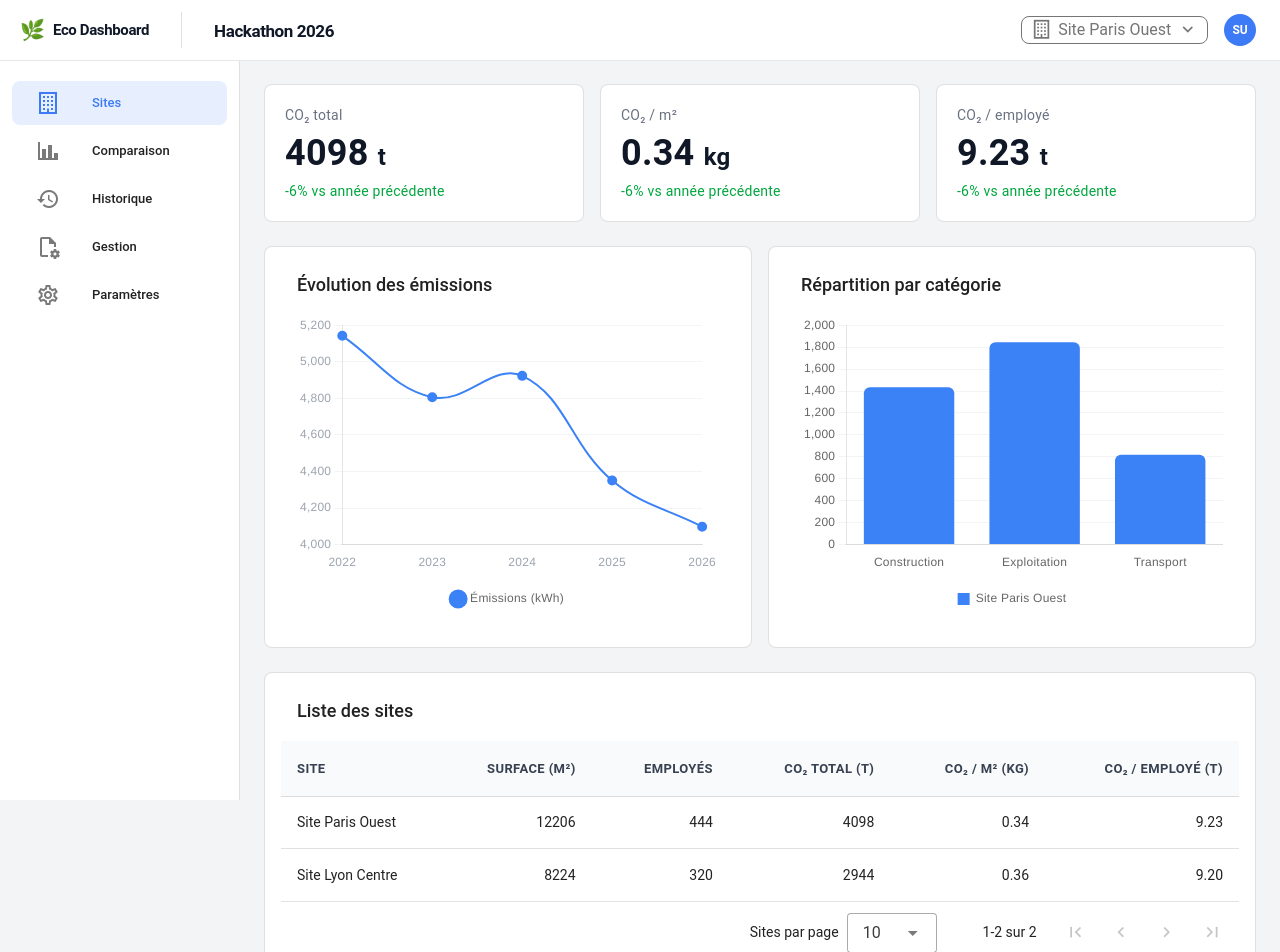
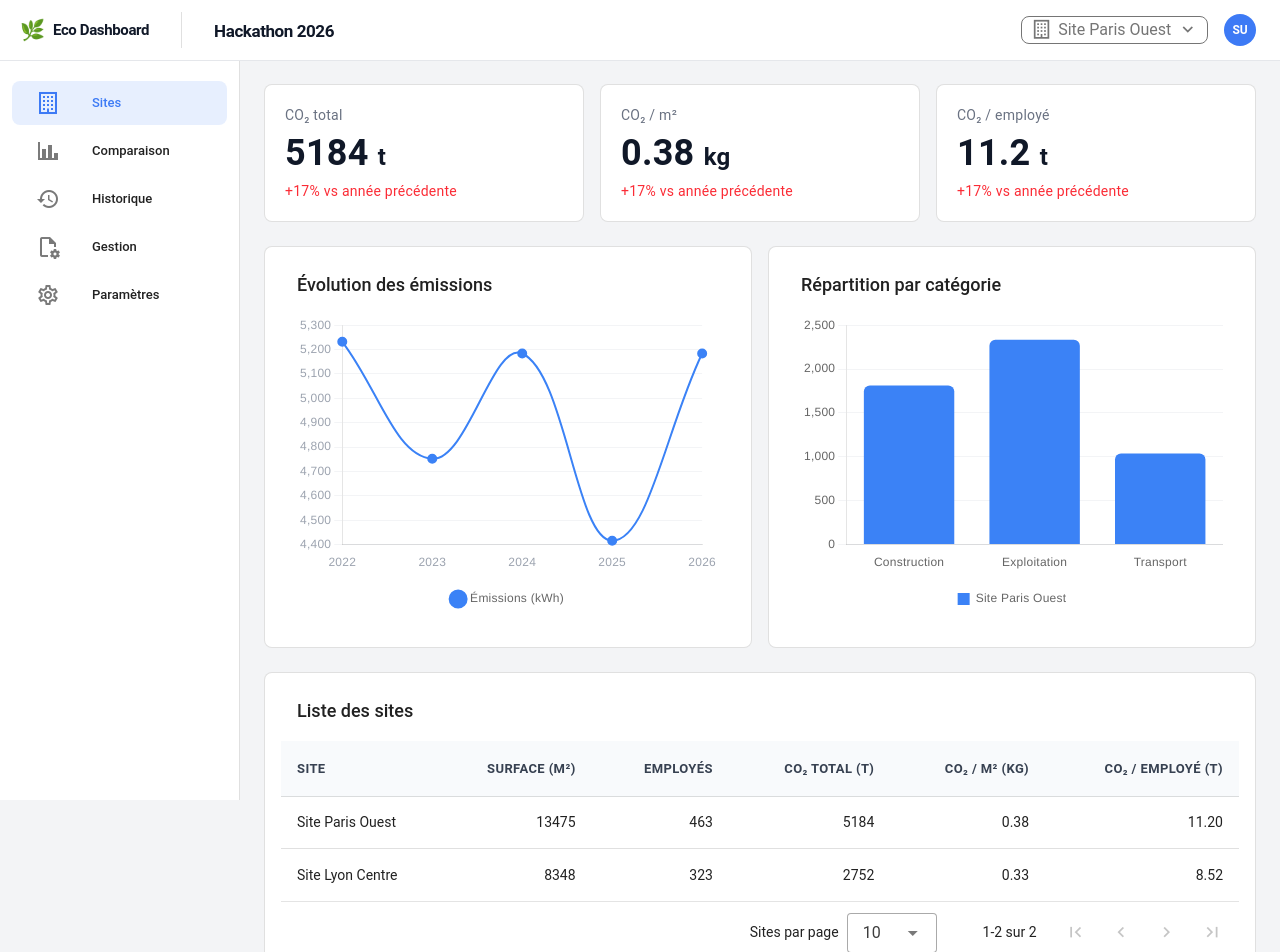
Before and after one commit to Titinite/Eco-Dashboard-Hackathon-2026, a Vue app in the folder frontend/: page / in a window 1280 px wide. Shown: the top 952 px of the page. Built offline with nearby package versions, Linux system fonts and the light colour scheme; sample sign-in values are in the browser's storage.

Commit message:
fix:graph

```diff
--- a/frontend/src/stores/siteStore.js
+++ b/frontend/src/stores/siteStore.js
@@ -5,26 +5,45 @@ function generateId() {
   return `${Date.now()}-${Math.round(Math.random() * 1e6)}`
 }
 
-function createSampleEntries({ baseEnergy, baseSurface, baseEmployees, baseParking, baseBeton, baseAcier, baseVerre, baseBois }) {
+function createSampleEntries({ baseEnergy, baseSurface, baseEmployees, baseParking, baseBeton, baseAcier, baseVerre, baseBois, noiseSet = 0 }) {
   const entries = []
   const now = new Date()
+
+  const noiseSets = {
+    0: {
+      energy:    [0.12, -0.06,  0.08, -0.03,  0.05],
+      surface:   [0.08, -0.04,  0.06, -0.02,  0.04],
+      parking:   [-0.05,  0.06, -0.03,  0.05, -0.01],
+      employees: [0.03, -0.02,  0.04, -0.01,  0.02],
+      materials: [0.05, -0.03,  0.07, -0.02,  0.04],
+    },
+    1: {
+      energy: [-0.10, -0.06, 0.02, -1.10, 1.15],
+      surface:   [0.02,  0.010,  -0.09, -0.06, -0.01],
+      parking:   [ 0.07, 0.05,  0.02,  0.08, -0.04],
+      employees: [ 0.01,  -0.06, -0.04,  0.02, 0.06],
+      materials: [ 0.08, -0.08,  0.03, -0.02,  0.06],
+    },
+
+  }
+
+  const noise = noiseSets[noiseSet]
 
   for (let offset = 4; offset >= 0; offset -= 1) {
     const date = new Date(now)
     date.setFullYear(now.getFullYear() - offset)
     const createdAt = date.toISOString()
 
-    const trend = (offset - 2) * 0.05
-    const noise = (Math.random() - 0.5) * 0.12
+    const trend = (offset - 2) * 0.02
 
-    const energy = Math.round(baseEnergy * (1 + trend + noise))
-    const surface = Math.round(baseSurface * (1 + trend * 0.05 + noise * 0.4))
-    const parking = Math.round(baseParking * (1 + trend * 0.05 + noise * 0.4))
-    const employees = Math.round(baseEmployees * (1 + trend * 0.03 + noise * 0.2))
-    const beton = Math.round(baseBeton * (1 + trend * 0.03 + noise * 0.2))
-    const acier = Math.round(baseAcier * (1 + trend * 0.03 + noise * 0.2))
-    const verre = Math.round(baseVerre * (1 + trend * 0.03 + noise * 0.2))
-    const bois = Math.round(baseBois * (1 + trend * 0.03 + noise * 0.2))
+    const energy    = Math.round(baseEnergy    * (1 + trend + noise.energy[offset]))
+    const surface   = Math.round(baseSurface   * (1 + trend * 0.05 + noise.surface[offset]))
+    const parking   = Math.round(baseParking   * (1 + trend * 0.05 + noise.parking[offset]))
+    const employees = Math.round(baseEmployees * (1 + trend * 0.03 + noise.employees[offset]))
+    const beton     = Math.round(baseBeton     * (1 + trend * 0.03 + noise.materials[offset]))
+    const acier     = Math.round(baseAcier     * (1 + trend * 0.03 + noise.materials[offset]))
+    const verre     = Math.round(baseVerre     * (1 + trend * 0.03 + noise.materials[offset]))
+    const bois      = Math.round(baseBois      * (1 + trend * 0.03 + noise.materials[offset]))
 
     entries.push({
       id: generateId(),
@@ -58,6 +77,7 @@ function createSampleSites() {
         baseAcier: 3500,
         baseVerre: 1200,
         baseBois: 800,
+        noiseSet: 0,
       }),
     },
     {
@@ -73,6 +93,7 @@ function createSampleSites() {
         baseAcier: 2800,
         baseVerre: 900,
         baseBois: 650,
+        noiseSet: 1,
       }),
     },
   ]
```
